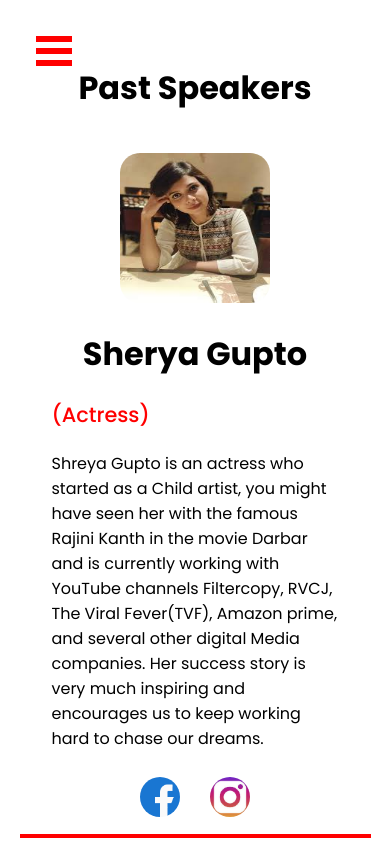
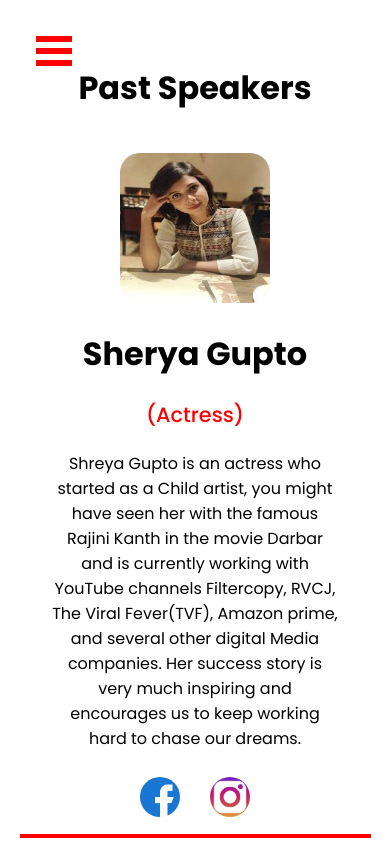
Before and after one commit to TEDxNITRaipur/TEDxNITRR-Website, a React (Create React App) app: page /speakers in a window 390 px wide. Shown: the top 844 px of the page. Built offline with nearby package versions, Linux system fonts and the light colour scheme.

Commit message:
third commit

```diff
--- a/src/components/Speakers/Speakers.css
+++ b/src/components/Speakers/Speakers.css
@@ -178,6 +178,10 @@
     .speakers-section .speakers-intro-section{
         padding: 3rem;
     }
+
+    .speakers-about_indi .speakers-about_content {
+        text-align: center;
+    }
 }
 
 
```
